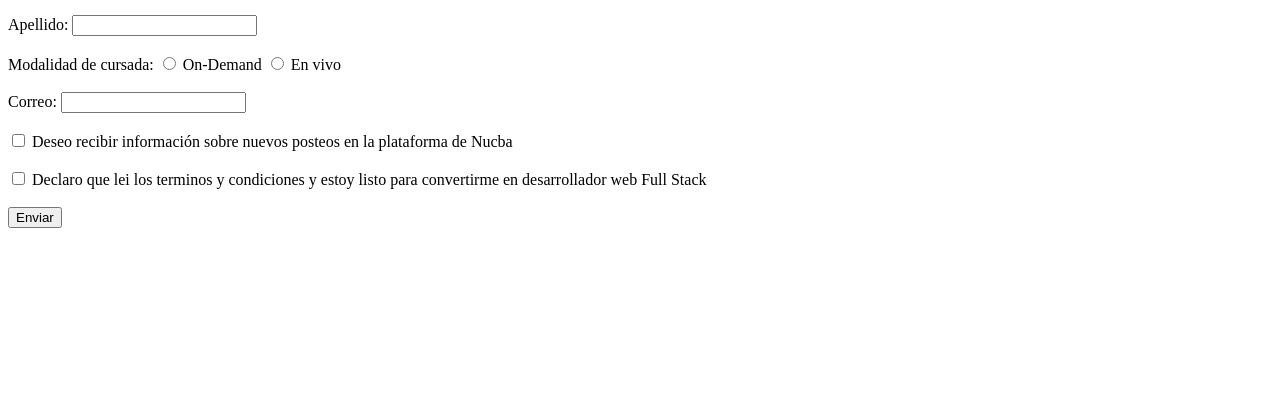
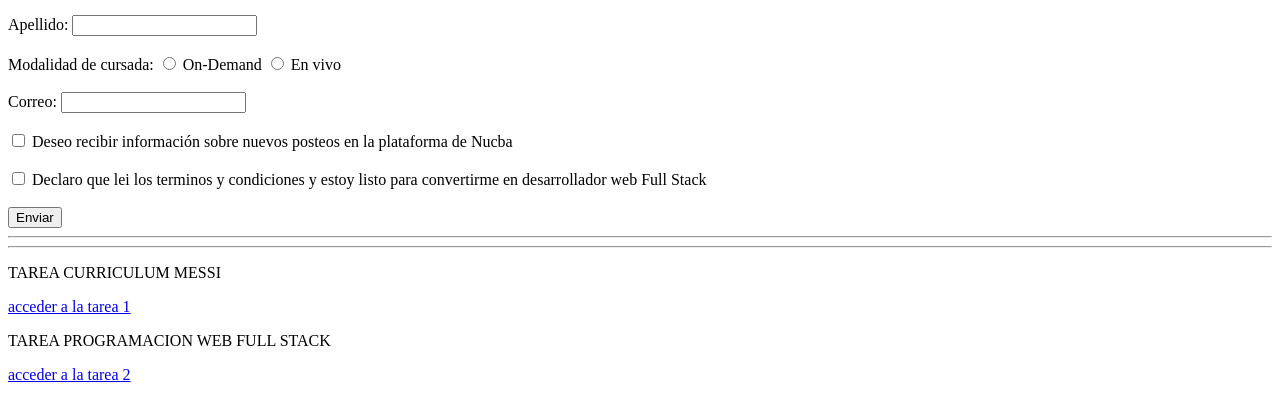
Before and after one commit to luiggina1705/entrega1, a plain HTML site: page index3.html in a window 1280 px wide. Shown: the part 104-522 px from the top of the page. Drawn offline with Linux system fonts and the light colour scheme.

Commit message:
se entrelazaron

```diff
--- a/index3.html
+++ b/index3.html
@@ -47,5 +47,14 @@
         <button type="submit"> Enviar </button>
 
     </form>
+
+    <hr><hr>
+
+    <p> TAREA CURRICULUM MESSI </p>
+    <a href="index.html"> acceder a la tarea 1 </a>
+    <br>
+    <p> TAREA PROGRAMACION WEB FULL STACK </p>
+    <a href="index2.htmL"> acceder a la tarea 2 </a>
+
 </body>
 </html>
```
Also changed, not shown: index.html (+7 -2 lines), index2.html (+8 -0 lines).
